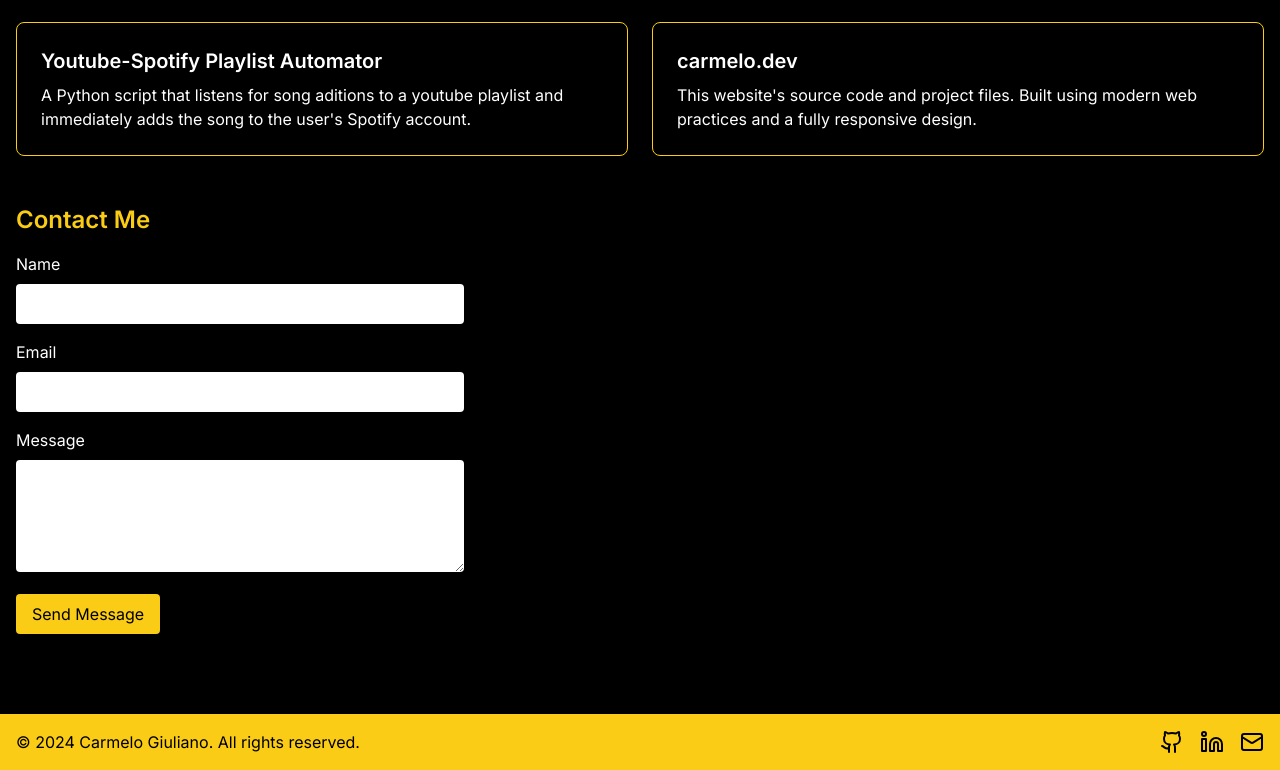
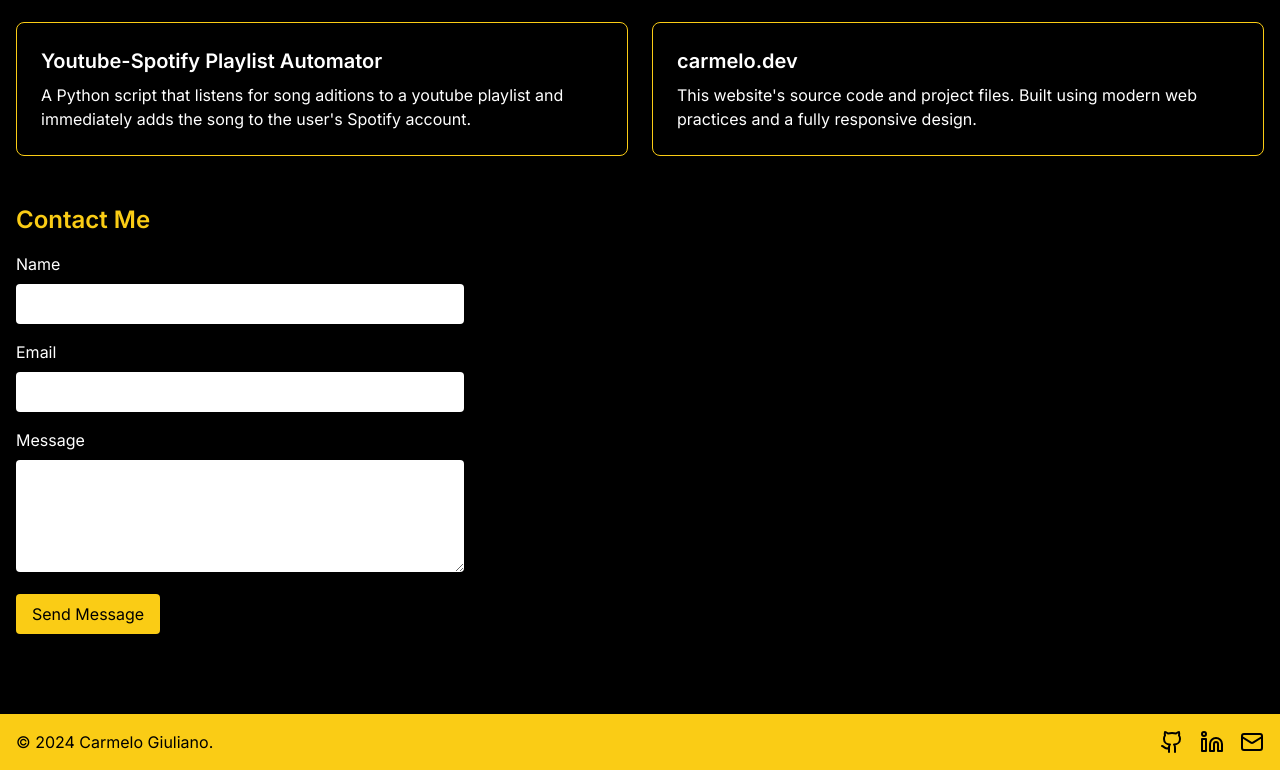
Before and after one commit to codemelo/codemelo.github.io, a Next.js app: page / in a window 1280 px wide. Shown: the part 572-1342 px from the top of the page. Built offline with nearby package versions, Linux system fonts and the light colour scheme.

Commit message:
update footer

```diff
--- a/src/app/PersonalWebsite.tsx
+++ b/src/app/PersonalWebsite.tsx
@@ -134,7 +134,7 @@ export default function PersonalWebsite() {
 
       <footer className="bg-yellow-400 text-black py-4">
         <div className="container mx-auto px-4 flex justify-between items-center">
-          <p>&copy; 2024 Carmelo Giuliano. All rights reserved.</p>
+          <p>&copy; 2024 Carmelo Giuliano.</p>
           <div className="flex space-x-4">
             <a href="https://github.com/codemelo" target="_blank" rel="noopener noreferrer" className="hover:text-gray-800">
               <Github size={24} />
```
